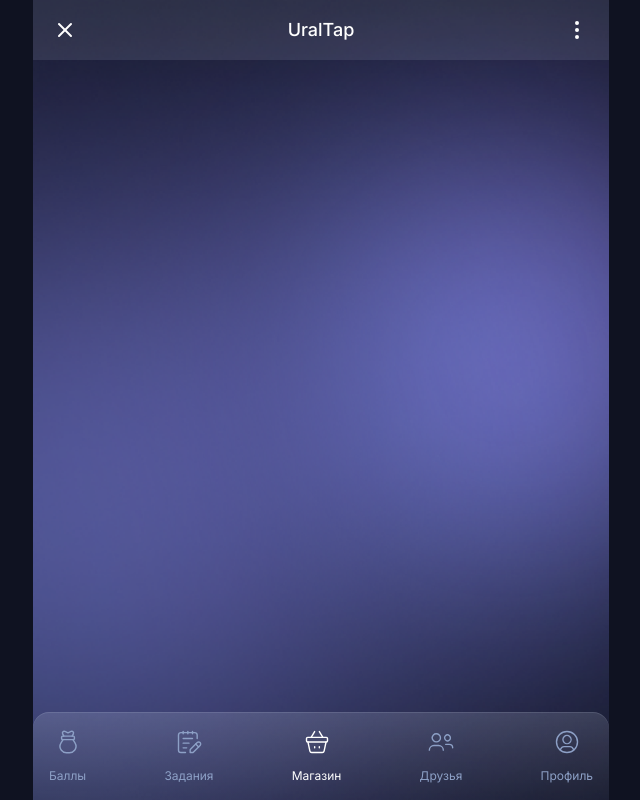
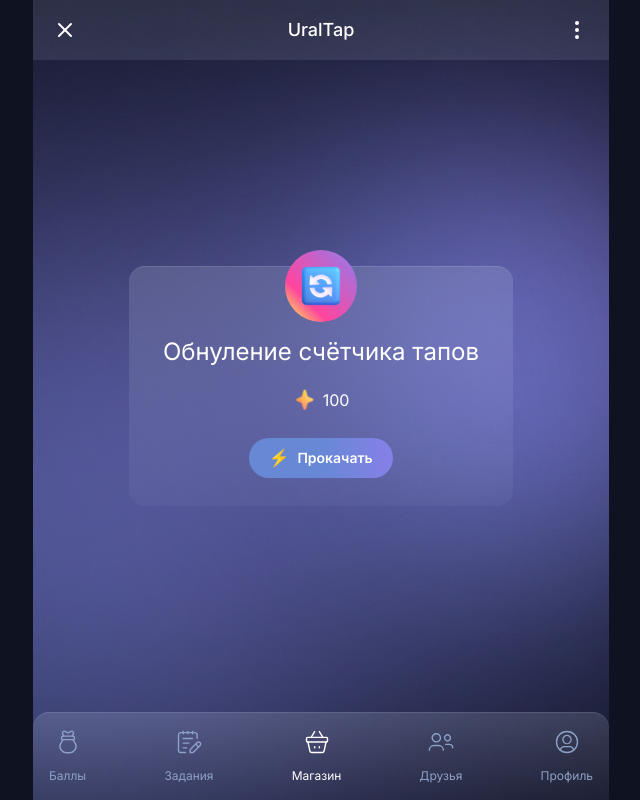
Before and after one commit to latipov-kama/ural-tap, a React (Vite) app: page /shop/1 in a window 1280 px wide. Shown: the whole page, without its empty margins (319-959 px from the left). Built offline with nearby package versions, Linux system fonts and the light colour scheme.

Commit message:
boost page

```diff
--- a/src/App.tsx
+++ b/src/App.tsx
@@ -6,6 +6,7 @@ import Shop from './screens/shop/Shop'
 import Friends from './screens/friends/Friends'
 import Profile from './screens/profile/Profile'
 import TaskInfo from './screens/tasks/TaskInfo'
+import Boost from './screens/boost/Boost'
 
 function App() {
   return (
@@ -15,6 +16,7 @@ function App() {
         <Route path="/tasks" element={<Tasks />} />
         <Route path="/tasks/:id" element={<TaskInfo />} />
         <Route path="/shop" element={<Shop />} />
+        <Route path="/shop/:id" element={<Boost />} />
         <Route path="/friends" element={<Friends />} />
         <Route path="/profile" element={<Profile />} />
       </Routes>
--- a/src/components/shop-list/ShopList.tsx
+++ b/src/components/shop-list/ShopList.tsx
@@ -1,3 +1,4 @@
+import { Link } from "react-router-dom"
 import repeat from "../../assets/repeat.svg"
 import sparkles from "../../assets/sparkles.svg"
 import voltage from "../../assets/voltage.svg"
@@ -6,10 +7,12 @@ import Button from "../ui/button/Button"
 const ShopList = () => {
   const shop = [
     {
+      id: 1,
       title: "Обнуление счётчика тапов",
       price: 100
     },
     {
+      id: 2,
       title: "Удвоенные баллы от тапов",
       price: 500
     },
@@ -19,7 +22,7 @@ const ShopList = () => {
     <div className='py-8 grid grid-cols-2 gap-3'>
       {
         shop.map((item, idx) => (
-          <div key={idx} className='gradient_bg p-4 flex flex-col items-center rounded-2xl'>
+          <Link to={`${item.id}`} key={idx} className='gradient_bg p-4 flex flex-col items-center rounded-2xl'>
             <div className="gradient_circle w-12 h-12 rounded-full flex items-center justify-center">
               <img src={repeat} alt="repeat" className="w-8 h-8" />
             </div>
@@ -34,7 +37,7 @@ const ShopList = () => {
               <img src={voltage} alt="voltage" className="w-5 h-5" />
               Прокачать
             </Button>
-          </div>
+          </Link>
         ))
       }
     </div >
--- /dev/null
+++ b/src/screens/boost/Boost.tsx
@@ -0,0 +1,35 @@
+import React from 'react'
+import { useParams } from 'react-router-dom'
+import Badge from '../../components/ui/badge/Badge'
+import Button from '../../components/ui/button/Button'
+
+import repeat from "../../assets/repeat.svg"
+import sparkles from "../../assets/sparkles.svg"
+import voltage from "../../assets/voltage.svg"
+
+const Boost = () => {
+  const { id } = useParams()
+
+  return (
+    <div className='h-full flex items-center justify-center'>
+      <div className='gradient_bg w-2/3 pb-7 flex flex-col items-center rounded-2xl'>
+        <div className="gradient_circle w-[72px] h-[72px] rounded-full flex items-center justify-center relative -top-4">
+          <img src={repeat} alt="repeat" className="w-11" />
+        </div>
+
+        <h2 className='mb-3 text-2xl text-center text-balance leading-7'>Обнуление счётчика тапов</h2>
+        <Badge className='mb-4 w-fit !bg-none !shadow-none'>
+          <img src={sparkles} alt="sparkles" className="w-6 h-6" />
+          100
+        </Badge>
+
+        <Button>
+          <img src={voltage} alt="sparkles" className="w-5 h-5" />
+          Прокачать
+        </Button>
+      </div>
+    </div>
+  )
+}
+
+export default Boost
```
Also changed, not shown: src/screens/shop/Shop.tsx (line endings or trailing spaces).
